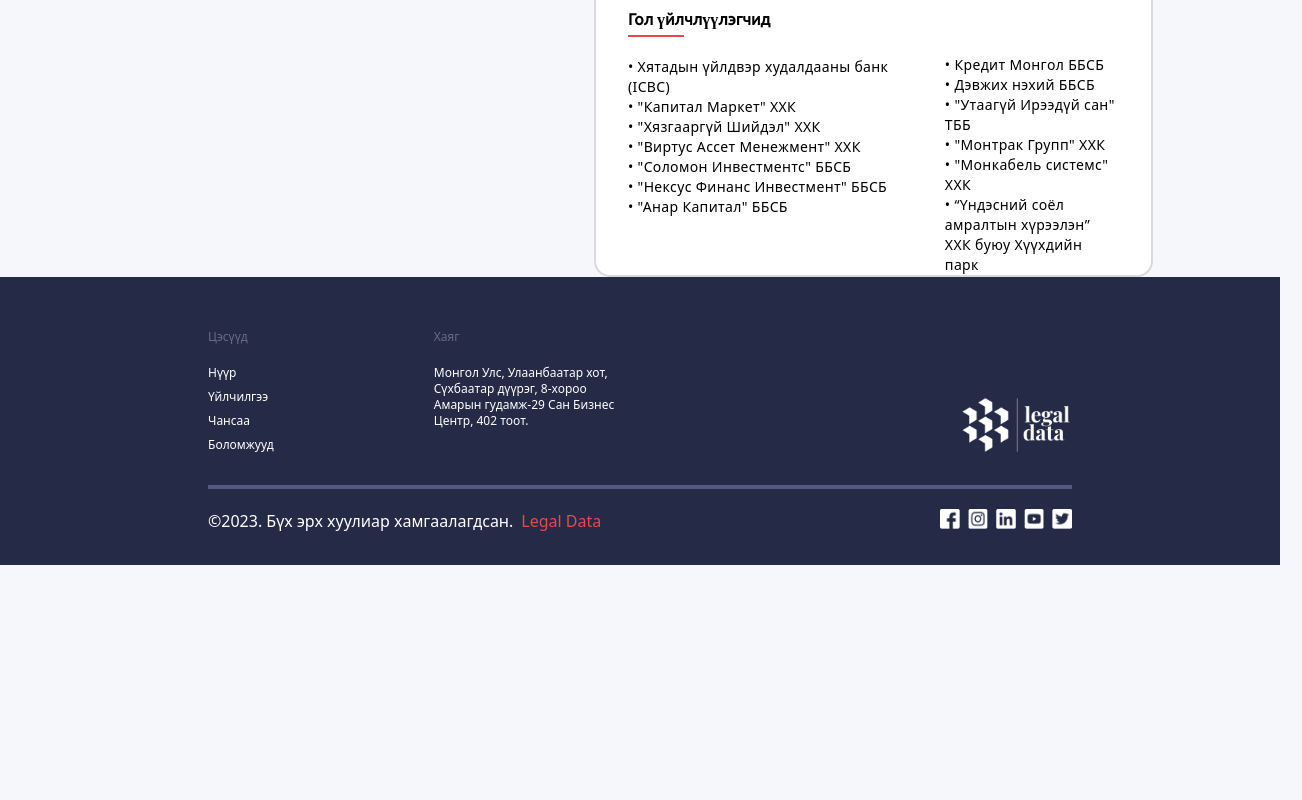
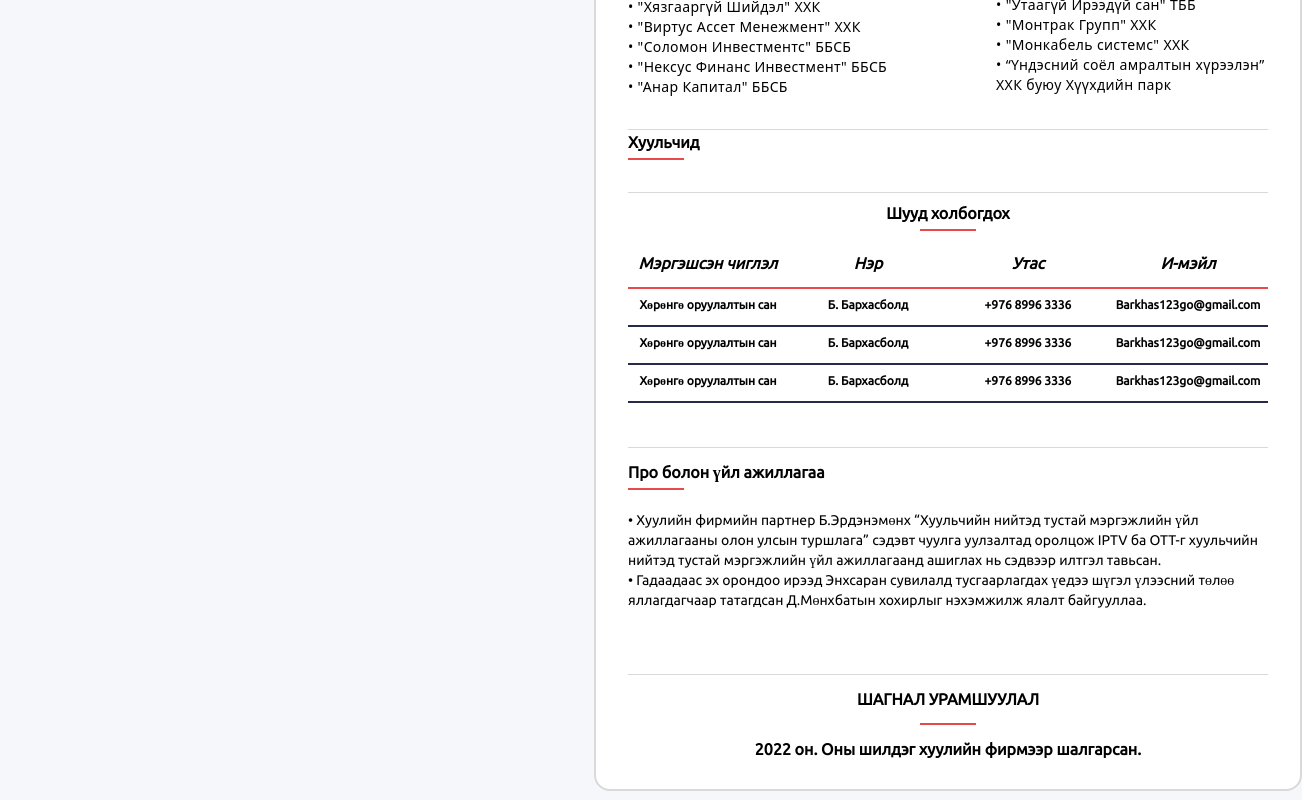
Before and after one commit to notestyle/legaldata, a Next.js app: page /profile in a window 1280 px wide. Shown: the part 960-1760 px from the top of the page, 1302 px wide, since content can reach past the window. Before the commit the page ends 1525 px from the top, so only its background shows below. Built offline with nearby package versions, Linux system fonts and the light colour scheme.

Commit message:
profile update

```diff
--- a/src/components/desc.js
+++ b/src/components/desc.js
@@ -1,10 +1,11 @@
 import React from "react";
 import Image from "next/image";
+import TopLawyer from "./topLawyer";
 
 export default function Desc() {
   return (
-    <div className=" w-[47rem] border-2 border-gray rounded-2xl bg-white mt-8">
-      <div className="px-8 pt-4">
+    <div className=" w-[47rem] border-2 border-gray rounded-2xl bg-white my-8 py-4 px-8">
+      <div className=" ">
         <div className="font-bold font-[Ubuntu]">Товч танилцуулга</div>
         <div className="w-14 h-0.5 bg-secondary mt-1"></div>
         <div className="pt-5  text-sm leading-5 text-primary">
@@ -20,7 +21,7 @@ export default function Desc() {
         </div>
       </div>
       <div className=" w-full h-[1px] mt-8 bg-[#D9D9D9]"></div>
-      <div className="px-8 pt-4 flex">
+      <div className="pt-4 flex">
         <div className="w-96">
           <div className="font-bold font-[Ubuntu]">Онцлох ажил</div>
           <div className="w-14 h-0.5 bg-secondary mt-1"></div>
@@ -47,7 +48,7 @@ export default function Desc() {
         </div>
       </div>
       <div className=" w-full h-[1px] mt-8 bg-[#D9D9D9]"></div>
-      <div className="px-8 pt-4">
+      <div className=" pt-4">
         <div className="font-bold font-[Ubuntu]">Үйлчлүүлэгчийн сэтгэгдэл</div>
         <div className="w-14 h-0.5 bg-secondary mt-1"></div>
         <div className="py-5  text-sm leading-5 text-primary">
@@ -70,7 +71,7 @@ export default function Desc() {
         </div>
       </div>
       <div className=" w-full h-[1px] mt-8 bg-[#D9D9D9]"></div>
-      <div className="px-8 pt-4 flex">
+      <div className=" pt-4 flex">
         <div className="w-96">
           <div className="font-bold font-[Ubuntu]">Гол үйлчлүүлэгчид</div>
           <div className="w-14 h-0.5 bg-secondary mt-1"></div>
@@ -97,6 +98,122 @@ export default function Desc() {
           </div>
         </div>
       </div>
+      <div className=" w-full h-[1px] mt-8 bg-[#D9D9D9]"></div>
+      <div>
+        <div className="font-bold font-[Ubuntu]">Хуульчид</div>
+        <div className="w-14 h-0.5 bg-secondary mt-1"></div>
+      </div>
+      <div className=" w-full h-[1px] mt-8 bg-[#D9D9D9]"></div>
+      <div className="w-full">
+        <div className="flex flex-col items-center py-2">
+          <div className="font-bold font-[Ubuntu]">Шууд холбогдох</div>
+          <div className="w-14 h-0.5 bg-secondary mt-1"></div>
+        </div>
+        <div className="flex justify-between py-3">
+          <div className="w-40">
+            <div className="flex flex-col items-center gap-2">
+              <div className="font-bold font-[Ubuntu] italic">
+                Мэргэшсэн чиглэл
+              </div>
+              <div className="w-full h-0.5 bg-secondary mt-1"></div>
+              <div className=" text-xs font-bold font-[Ubuntu]">
+                Хөрөнгө оруулалтын сан
+              </div>
+              <div className="w-full h-0.5 bg-primary mt-1"></div>
+              <div className="  text-xs font-bold font-[Ubuntu]">
+                Хөрөнгө оруулалтын сан
+              </div>
+              <div className="w-full h-0.5 bg-primary mt-1"></div>
+              <div className=" text-xs font-bold font-[Ubuntu]">
+                Хөрөнгө оруулалтын сан
+              </div>
+              <div className="w-full h-0.5 bg-primary mt-1"></div>
+            </div>
+          </div>
+          <div className="w-40">
+            <div className="flex flex-col items-center gap-2">
+              <div className="font-bold font-[Ubuntu] italic">Нэр</div>
+              <div className="w-full h-0.5 bg-secondary mt-1"></div>
+              <div className=" text-xs font-bold font-[Ubuntu]">
+                Б. Бархасболд
+              </div>
+              <div className="w-full h-0.5 bg-primary mt-1"></div>
+              <div className="  text-xs font-bold font-[Ubuntu]">
+                Б. Бархасболд
+              </div>
+              <div className="w-full h-0.5 bg-primary mt-1"></div>
+              <div className=" text-xs font-bold font-[Ubuntu]">
+                Б. Бархасболд
+              </div>
+              <div className="w-full h-0.5 bg-primary mt-1"></div>
+            </div>
+          </div>
+          <div className="w-40">
+            <div className="flex flex-col items-center gap-2">
+              <div className="font-bold font-[Ubuntu] italic">Утас</div>
+              <div className="w-full h-0.5 bg-secondary mt-1"></div>
+              <div className=" text-xs font-bold font-[Ubuntu]">
+                +976 8996 3336
+              </div>
+              <div className="w-full h-0.5 bg-primary mt-1"></div>
+              <div className="  text-xs font-bold font-[Ubuntu]">
+                +976 8996 3336
+              </div>
+              <div className="w-full h-0.5 bg-primary mt-1"></div>
+              <div className=" text-xs font-bold font-[Ubuntu]">
+                +976 8996 3336
+              </div>
+              <div className="w-full h-0.5 bg-primary mt-1"></div>
+            </div>
+          </div>
+          <div className="w-40">
+            <div className="flex flex-col items-center gap-2">
+              <div className="font-bold font-[Ubuntu] italic">И-мэйл</div>
+              <div className="w-full h-0.5 bg-secondary mt-1"></div>
+              <div className=" text-xs font-bold font-[Ubuntu]">
+                Barkhas123go@gmail.com
+              </div>
+              <div className="w-full h-0.5 bg-primary mt-1"></div>
+              <div className="  text-xs font-bold font-[Ubuntu]">
+                Barkhas123go@gmail.com
+              </div>
+              <div className="w-full h-0.5 bg-primary mt-1"></div>
+              <div className=" text-xs font-bold font-[Ubuntu]">
+                Barkhas123go@gmail.com
+              </div>
+              <div className="w-full h-0.5 bg-primary mt-1"></div>
+            </div>
+          </div>
+        </div>
+      </div>
+      <div className=" w-full h-[1px] mt-8 bg-[#D9D9D9]"></div>
+      <div className="py-3">
+        <div className="font-bold font-[Ubuntu]">Про болон үйл ажиллагаа</div>
+        <div className="w-14 h-0.5 bg-secondary mt-1"></div>
+        <div className="py-5 text-sm font-[Ubuntu]">
+          <div>
+            • Хуулийн фирмийн партнер Б.Эрдэнэмөнх “Хуульчийн нийтэд тустай
+            мэргэжлийн үйл ажиллагааны олон улсын туршлага” сэдэвт чуулга
+            уулзалтад оролцож IPTV ба OTT-г хуульчийн нийтэд тустай мэргэжлийн
+            үйл ажиллагаанд ашиглах нь сэдвээр илтгэл тавьсан.
+          </div>
+          <div>
+            • Гадаадаас эх орондоо ирээд Энхсаран сувилалд тусгаарлагдах үедээ
+            шүгэл үлээсний төлөө яллагдагчаар татагдсан Д.Мөнхбатын хохирлыг
+            нэхэмжилж ялалт байгууллаа.
+          </div>
+        </div>
+      </div>
+      <div className=" w-full h-[1px] mt-8 bg-[#D9D9D9]"></div>
+      <div className="w-full py-3">
+        <div className="flex flex-col items-center gap-3">
+          <div className="font-bold font-[Ubuntu]">ШАГНАЛ УРАМШУУЛАЛ</div>
+          <div className="w-14 h-0.5 bg-secondary"></div>
+          <div className="font-bold font-[Ubuntu]">
+            2022 он. Оны шилдэг хуулийн фирмээр шалгарсан.
+          </div>
+        </div>
+      </div>
     </div>
   );
 }
--- a/src/components/detail.js
+++ b/src/components/detail.js
@@ -3,7 +3,7 @@ import Image from "next/image";
 
 export default function Detail() {
   return (
-    <div className="w-[28rem] mt-8">
+    <div className="w-full lg:w-[28rem] my-8 sticky top-28 self-start ">
       <div>
         <div>
           <Image
--- a/src/components/pay.js
+++ b/src/components/pay.js
@@ -164,7 +164,7 @@ export default function Pay() {
           <div className="w-[47rem] h-20 text-center font-[Ubuntu] font-bold">
             Тайлбар: Та дээрх үйлчилгээний төлбөрийг төлснөөр Таны профайл манай
             хайлтын системд орж, хэрэлэгчдэд харагдах болно. Манай үйлчилгээ нь
-            шүүгч, прокуроруудад төлбөргүй байна. Эрхэмзаяа muu llrin al
+            шүүгч, прокуроруудад төлбөргүй байна.
           </div>
         </div>
         <div className="w-full flex justify-center pt-12">
--- a/src/pages/profile.js
+++ b/src/pages/profile.js
@@ -15,7 +15,7 @@ export default function Profile() {
         <link rel="icon" href="/next.svg" />
       </Head>
       <Layout>
-        <div className="flex gap-10">
+        <div className="flex gap-10 h-full w-full ">
           <Detail />
           <Desc />
         </div>
```
